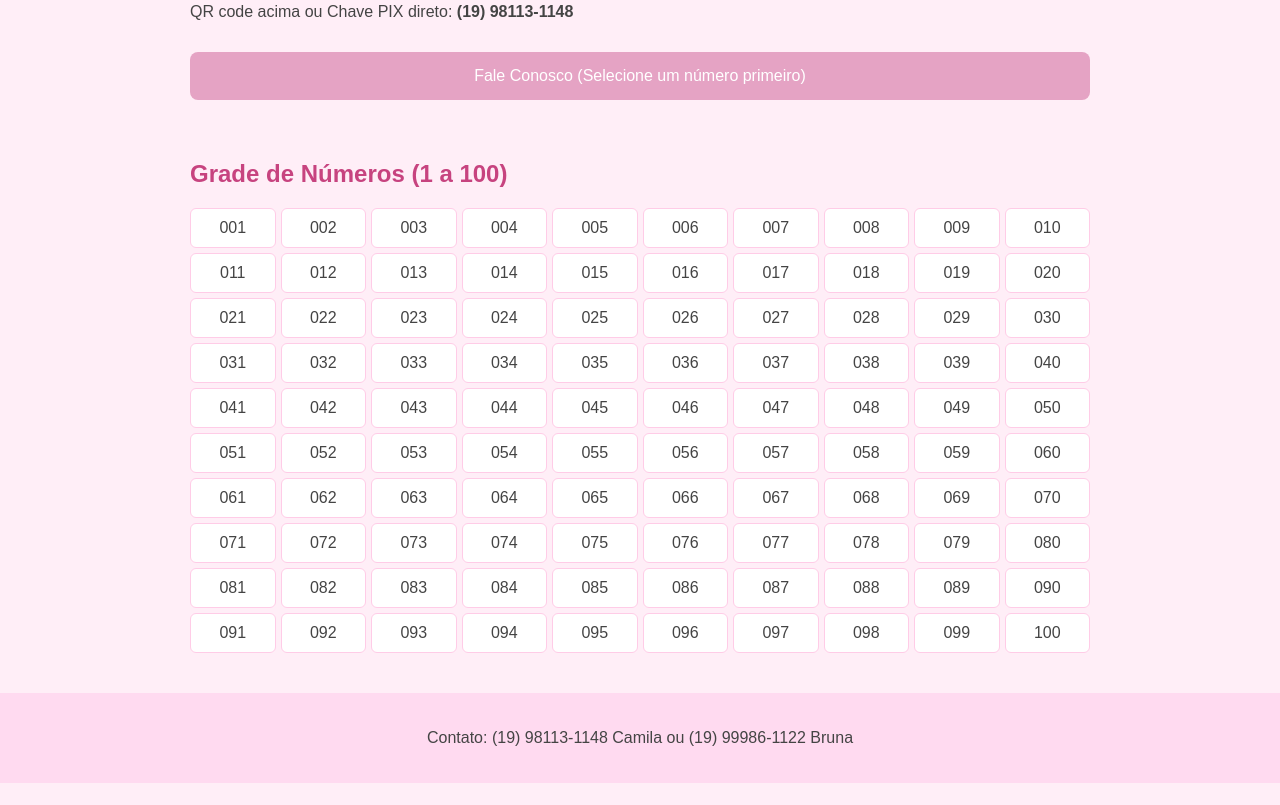
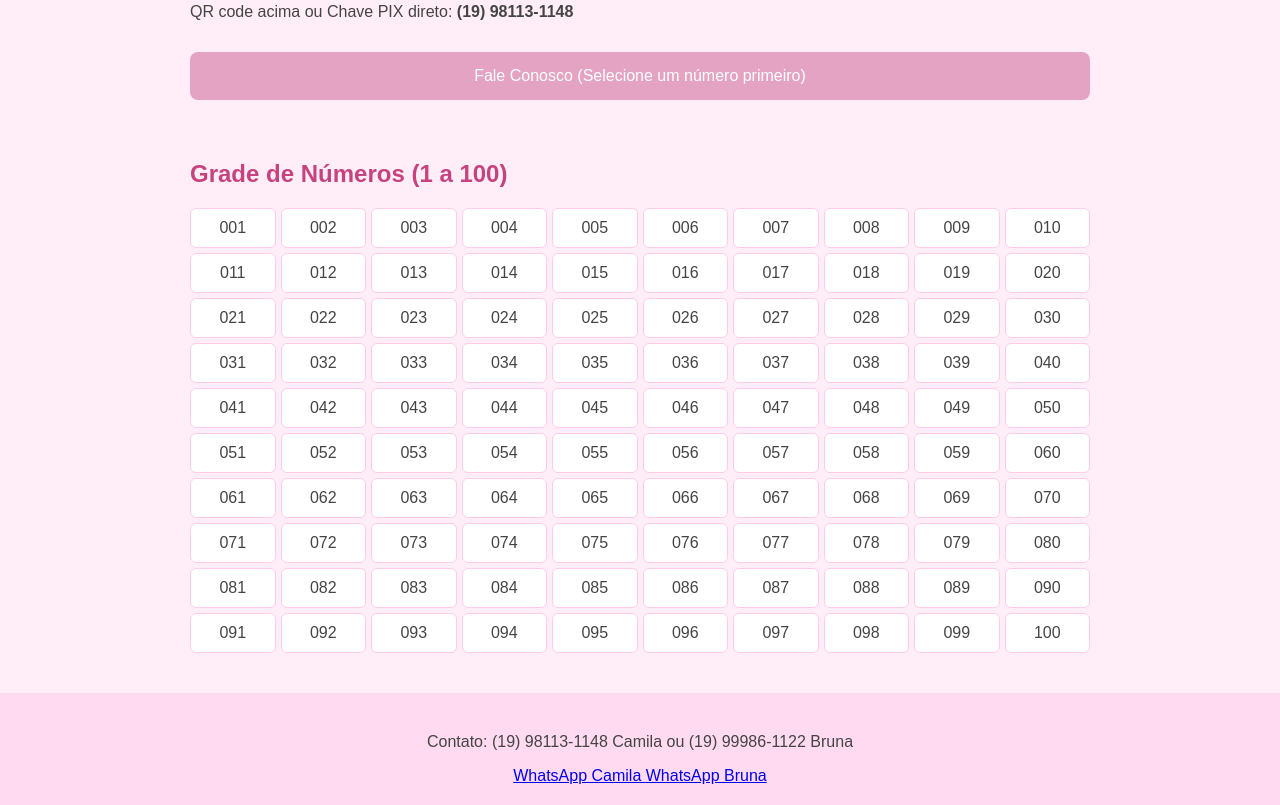
Before and after one commit to oimendes/rifa-site, a plain HTML site: page index.html in a window 1280 px wide. Shown: the part 1906-2711 px from the top of the page. Before the commit the page ends 2689 px from the top, so only its background shows below. Drawn offline with Linux system fonts and the light colour scheme; no server answers.

Commit message:
Update index.html

```diff
--- a/index.html
+++ b/index.html
@@ -66,8 +66,20 @@
     </main>
 
     <footer>
-        <p>Contato: (19) 98113-1148 Camila ou (19) 99986-1122 Bruna</p>
-    </footer>
+    <p style="text-align: center; margin-top: 20px;">
+        Contato: (19) 98113-1148 Camila ou (19) 99986-1122 Bruna
+    </p>
+
+    <div class="whatsapp-contatos">
+        <a href="https://wa.me/5519981131148" class="whatsapp-btn" target="_blank">
+            WhatsApp Camila
+        </a>
+
+        <a href="https://wa.me/5519999861122" class="whatsapp-btn" target="_blank">
+            WhatsApp Bruna
+        </a>
+    </div>
+</footer>
 
     <script src="script.js"></script>
 </body>
```
